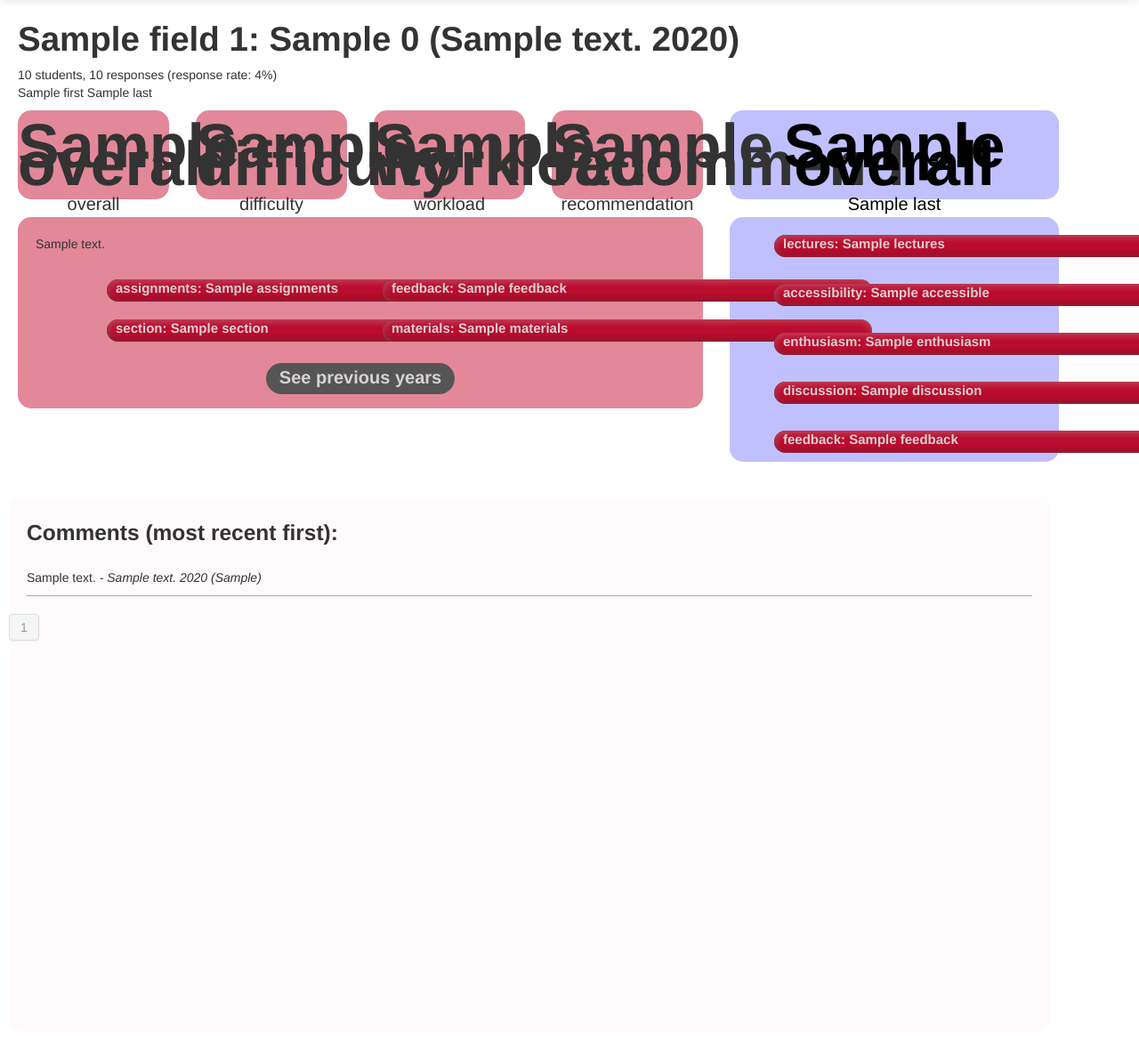
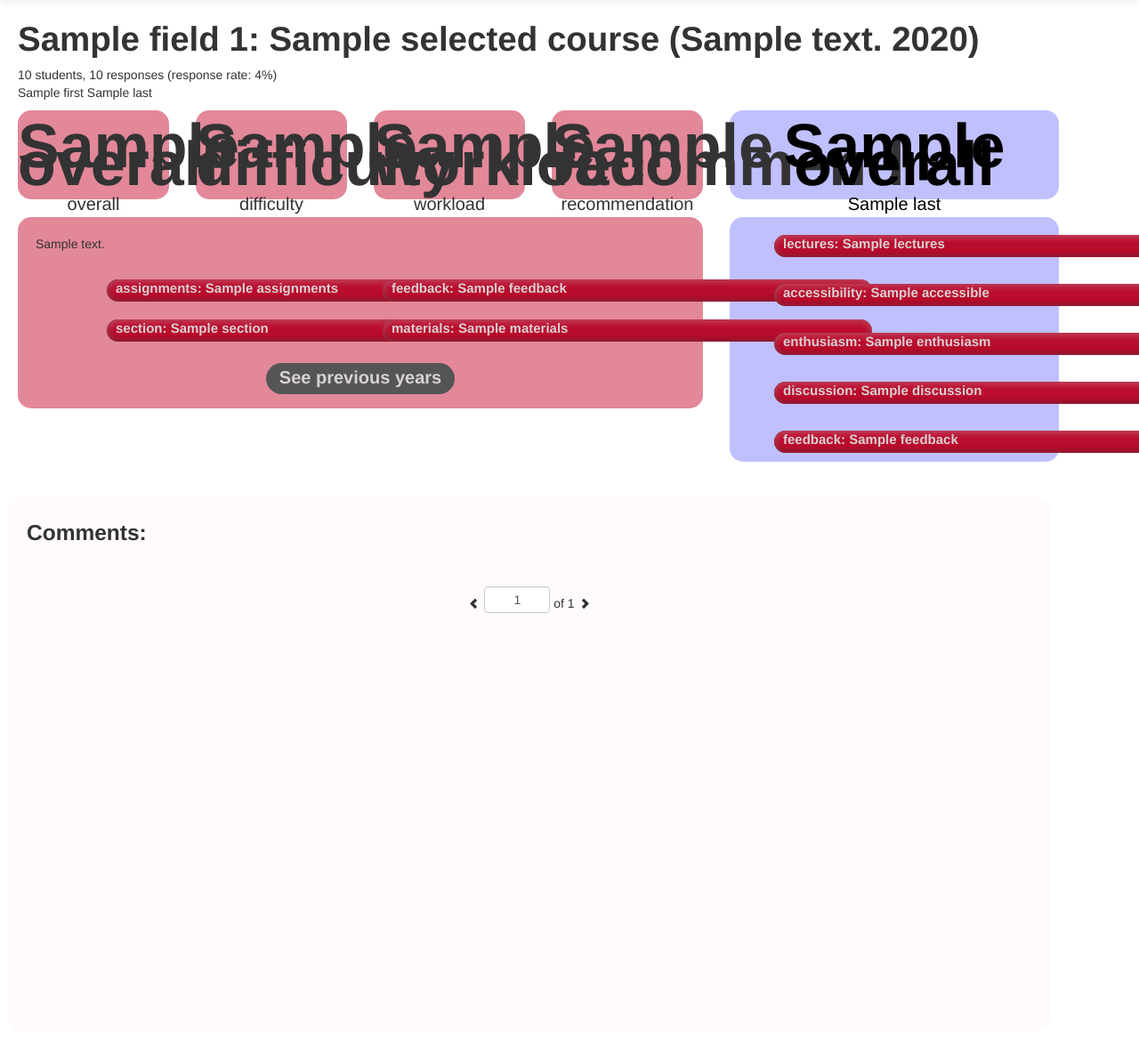
Before and after one commit to amauboussin/q-guide, a Django app: template q/templates/course.html in a window 1280 px wide; the page is wider, and only the part inside the window is pictured. Shown: the part 46-1225 px from the top of that part at 89% size. Run offline with Django 3.2, Linux system fonts and the light colour scheme; the template is opened without the code that fills it: most values are stand-ins (such as "Sample title", 1, 10 or a date in 2020); some libraries are stand-ins or nearby versions.

Commit message:
Implements comment loading with ajax

```diff
--- a/q/templates/base.html
+++ b/q/templates/base.html
@@ -29,6 +29,7 @@
     <link rel="apple-touch-icon-precomposed" href="{{ STATIC_URL }}bootstrap/ico/apple-touch-icon-57-precomposed.png">
     <script src="{{ STATIC_URL }}bootstrap/js/jquery.js"></script>
 
+    <!-- Google Analytics -->
     <script type="text/javascript">
 
         var _gaq = _gaq || [];
--- a/q/templates/course.html
+++ b/q/templates/course.html
@@ -1,7 +1,7 @@
 {% extends "base.html" %}
 {% load get_color %}
 
-{% block title %}{{ courses.0.field }} {{ courses.0.number }}{% endblock %}
+{% block title %}{{ selected_course.field }} {{ selected_course.number }}{% endblock %}
 
 {% block head %}
 <link href="{{ STATIC_URL }}css/courses.css" rel="stylesheet">
@@ -11,34 +11,34 @@
 {% block content %}
 
 
-<h1>{{ courses.0.field }} {{ courses.0.number }}: {{ courses.0.title }} ({{ courses.0.term_text }} {{ courses.0.year }})</h1>
-<p id="basic_stats">{{ courses.0.enrollment }} students, {{ courses.0.evaluations }} responses (response rate: {{ courses.0.response_rate }}%)</p>
-<p>{{ courses.0.get_profs.0.first }} {{ courses.0.get_profs.0.last }}</p>
+<h1><span id="field">{{ selected_course.field }}</span> <span id="number">{{ selected_course.number }}</span>: {{ selected_course.title }} (<span id="term">{{ selected_course.term_text }}</span> <span id="year">{{ selected_course.year }}</span>)</h1>
+<p id="basic_stats">{{ selected_course.enrollment }} students, {{ selected_course.evaluations }} responses (response rate: {{ selected_course.response_rate }}%)</p>
+<p>{{ selected_course.get_profs.0.first }} {{ selected_course.get_profs.0.last }}</p>
 
 <div class="row">
 	<div class="span2 score-box course">
-		<div class="score">{{ courses.0.overall }}</div>
+		<div class="score">{{ selected_course.overall }}</div>
 		<div class="title">overall</div>
 	</div>
 
 	<div class="span2 score-box course">
-		<div class="score">{{ courses.0.difficulty }}</div>
+		<div class="score">{{ selected_course.difficulty }}</div>
 		<div class="title">difficulty</div>
 	</div>
 
 	<div class="span2 score-box course">
-		<div class="score">{{ courses.0.workload }}</div>
+		<div class="score">{{ selected_course.workload }}</div>
 		<div class="title">workload</div>
 	</div>
 	<div class="span2 score-box course">
-		<div class="score">{{ courses.0.recommend }}</div>
+		<div class="score">{{ selected_course.recommend }}</div>
 		<div class="title">recommendation</div>
 	</div>
 
-	<a class = "hiddenlink" href = "{{ courses.0.get_profs.0.get_absolute_url }}">
+	<a class = "hiddenlink" href = "{{ selected_course.get_profs.0.get_absolute_url }}">
 		<div class="span4 score-box prof">
-			<div class="score">{{ courses.0.get_profs.0.overall }}</div>
-			<div class="title">{{ courses.0.get_profs.0.last }}</div>
+			<div class="score">{{ selected_course.get_profs.0.overall }}</div>
+			<div class="title">{{ selected_course.get_profs.0.last }}</div>
 		</div>
 	</a>
 </div>
@@ -47,24 +47,24 @@
 <div class="row" style="margin-left: -20px">
 	<div class="span8 course info">
 		<p class = "text">
-			{{ courses.0.description }}
+			{{ selected_course.description }}
 		</p>
 		<div class="row">
 			<div class="span3 course bar offset1">
-				<!-- width: courses.0.assignments / 5.0 * 100% -->
-				<span style="width: {% widthratio courses.0.assignments 5.0 100 %}%">assignments: {{ courses.0.assignments }}</span>
+				<!-- width: selected_course.assignments / 5.0 * 100% -->
+				<span style="width: {% widthratio selected_course.assignments 5.0 100 %}%">assignments: {{ selected_course.assignments }}</span>
 			</div>
 			<div class="span3 course bar">
-				<span style="width: {% widthratio courses.0.feedback 5.0 100 %}%">feedback: {{ courses.0.feedback }}</span>
+				<span style="width: {% widthratio selected_course.feedback 5.0 100 %}%">feedback: {{ selected_course.feedback }}</span>
 			</div>
 		</div>
 		<div class="row">
 			<div class="span3 course bar offset1">
-				<span style="width: {% widthratio courses.0.section 5.0 100 %}%">section: {{ courses.0.section }}</span>
+				<span style="width: {% widthratio selected_course.section 5.0 100 %}%">section: {{ selected_course.section }}</span>
 			</div>
 
 			<div class="span3 course bar">
-				<span style="width: {% widthratio courses.0.materials 5.0 100 %}%">materials: {{ courses.0.materials }}</span>
+				<span style="width: {% widthratio selected_course.materials 5.0 100 %}%">materials: {{ selected_course.materials }}</span>
 			</div>
 		</div>
 
@@ -78,27 +78,27 @@
 	<div class="span4 prof info" style="margin-left: 10px">
 		<div class="prof row">
 			<div class="span3 course bar">
-				<span style="width: {% widthratio courses.0.get_profs.0.lectures 5.0 100 %}%">lectures: {{ courses.0.get_profs.0.lectures }}</span>
+				<span style="width: {% widthratio selected_course.get_profs.0.lectures 5.0 100 %}%">lectures: {{ selected_course.get_profs.0.lectures }}</span>
 			</div>
 		</div>
 		<div class="prof row">
 			<div class="span3 course bar">
-				<span style="width: {% widthratio courses.0.get_profs.0.accessible 5.0 100 %}%">accessibility: {{ courses.0.get_profs.0.accessible }}</span>
+				<span style="width: {% widthratio selected_course.get_profs.0.accessible 5.0 100 %}%">accessibility: {{ selected_course.get_profs.0.accessible }}</span>
 			</div>
 		</div>
 		<div class="prof row">
 			<div class="span3 course bar">
-				<span style="width: {% widthratio courses.0.get_profs.0.enthusiasm 5.0 100 %}%">enthusiasm: {{ courses.0.get_profs.0.enthusiasm }}</span>
+				<span style="width: {% widthratio selected_course.get_profs.0.enthusiasm 5.0 100 %}%">enthusiasm: {{ selected_course.get_profs.0.enthusiasm }}</span>
 			</div>
 		</div>
 		<div class="prof row">
 			<div class="span3 course bar">
-				<span style="width: {% widthratio courses.0.get_profs.0.discussion 5.0 100 %}%">discussion: {{ courses.0.get_profs.0.discussion }}</span>
+				<span style="width: {% widthratio selected_course.get_profs.0.discussion 5.0 100 %}%">discussion: {{ selected_course.get_profs.0.discussion }}</span>
 			</div>
 		</div>
 		<div class="prof row">
 			<div class="span3 course bar">
-				<span style="width: {% widthratio courses.0.get_profs.0.feedback 5.0 100 %}%">feedback: {{ courses.0.get_profs.0.feedback }}</span>
+				<span style="width: {% widthratio selected_course.get_profs.0.feedback 5.0 100 %}%">feedback: {{ selected_course.get_profs.0.feedback }}</span>
 			</div>
 		</div>
 	</div>
@@ -121,19 +121,14 @@
 		        <th>Section</th>
 		        <th>Feedback given</th>
 		        <th>Recommended</th>
-                <th>Full Report</th>
 		    </tr>
 	    </thead>
 	    <tbody>
 			{% for course in courses %}
 		    <tr>
-		        <td>{{ course.term_text }} {{ course.year }}</td>
-		        <td>{% for prof in course.get_profs %}
-		            <a href="{{ prof.get_absolute_url }}">{{ prof }}</a><br>
-		        {% endfor %}</td>
-		        <td>{% for prof in course.get_profs %}
-		            {{ prof.overall }} <br>
-		        {% endfor %}</td>
+		        <td><a href="{{ course.get_absolute_url }}">{{ course.term_text }} {{ course.year }}</a</td>
+		        <td>{% for prof in course.get_profs %} <a href="{{ prof.get_absolute_url }}">{{ prof }}</a><br> {% endfor %}</td>
+		        <td>{% for prof in course.get_profs %} {{ prof.overall }} <br> {% endfor %}</td>
 		        <td>{{ course.enrollment }}</td>
 		        <td>{{ course.response_rate }}</td>
 		        <td style="background-color: {{ course.overall|get_color:"" }}">{{ course.overall }}</td>
@@ -144,7 +139,6 @@
 		        <td style="background-color: {{ course.section|get_color:"" }}">{{ course.section }}</td>
 		        <td style="background-color: {{ course.feedback|get_color:"" }}">{{ course.feedback }}</td>
 		        <td style="background-color: {{ course.recommend|get_color:"" }}">{{ course.recommend }}</td>
-                <td><a href="{{ course.get_absolute_url }}">See full report</a></td>
 		    </tr>
 			{% endfor %}
 		</tbody>
@@ -152,14 +146,15 @@
 </div>
 
 <div class="row">
-	<div class="span12" id="comments">
-		<h3>Comments (most recent first):</h3>
-		{% for comment in courses.0.comments %}
-			<p class="comment">{{ comment.comment }}<i> - {{ courses.0.term_text }} {{ courses.0.year }} ({{ courses.0.get_profs.0 }})</i></p>
-		{% endfor %}
-		<div class="pagination">
-			<ul>
-			</ul>
+	<div class="span12" id="comment_box">
+		<h3>Comments:</h3>
+		<div id="comments"> </div>
+		<!-- Icons provided by http://glyphicons.com/ -->
+		<br/>
+		<div class="centered">
+			<a href="#comments" id="left_arrow">
+				<i class="icon-chevron-left"></i>
+			</a> <input id="current_page" type="text" class="input-mini centered" value="1"/> of <span id="num_pages">{{ num_pages }}</span> <a id="right_arrow" href="#comments"><i class="icon-chevron-right"></i></a>
 		</div>
 	</div>
 </div>
--- a/q/viewer/static/css/courses.css
+++ b/q/viewer/static/css/courses.css
@@ -61,7 +61,7 @@
 }
 
 
-div.info, div.info  p, p.comment, #comments h3
+div.info, div.info  p, p.comment, #comment_box h3
 {
 	margin: 20px;
 }
@@ -84,6 +84,11 @@
 p.comment.firstcomment
 {
 	padding-top: 0px;
+}
+
+.centered
+{
+	text-align: center;
 }
 
 div.info .centered
@@ -211,7 +216,7 @@
     color: #D8D2D3;
 }
 
-#comments
+#comment_box
 {
 	margin: 20px;
 	-moz-border-radius: 15px;
--- a/q/viewer/static/js/courses.js
+++ b/q/viewer/static/js/courses.js
@@ -1,82 +1,101 @@
 var comments_per_page = 10;
-var hidden = true;
-
-function pageturn(page)
-{
-	console.log(page);
-	var first_comment = comments_per_page * (page - 1) + 1;
-	var i;
-
-	// If first_comment not found, page out of range
-	if (!$("#comment" + first_comment).html())
-		return;
-
-	// reduce margin-top
-	$("#comment" + first_comment).addClass("firstcomment");
-
-	// hide comments before
-	for(i = 1; i < first_comment; i++)
-	{
-		$("#comment" + i).hide();
-	}
-
-	// show comments on page
-	for(i = first_comment; i < first_comment + comments_per_page && $("#comment" + i).html(); i++)
-	{
-		$("#comment" + i).show();
-	}
-
-	// hide comments after
-	for(i = first_comment + comments_per_page; $("#comment" + i).html(); i++)
-	{
-		$("#comment" + i).hide();
-	}
-
-	$(".pagination ul li").removeClass("active");
-	$("#page" + page).addClass("active");
-}
+var num_pages;
+var current_page;
 
 $(function()
 {
-	// number each comment
-	var count = 1;
-	$("#comments p.comment").each(function(){
-		this.id = "comment" + count;
-		count ++;
+	current_page = 1;
+	num_pages = Number($("#num_pages").html());
+	get_comments(current_page);
+
+	$("#right_arrow").click(function() {
+		turn_page(1);
 	});
+	$("#left_arrow").click(function() {
+		turn_page(-1);
+	});
+	$("#current_page").keypress(function(e) {
+		if (e.which == 13) {
+	    	get_comments($("#current_page").val());
+  		}
+	});
+});
 
-	// add page numbers to the bottom of the page
-	for(var page = 1; $("#comment" + (comments_per_page * (page - 1) + 1)).html(); page ++)
+// Get a page of comments.  First page is page 1 (page 0 DNE), last page is page num_pages
+function get_comments(page_n)
+{
+	if (!is_int(page_n))
 	{
-		// id = "page<number>"
-		var elt = "<li id=\"page" + page + "\"><a href=\"#comments\">" + page + "</a></li>"
-		$(".pagination ul").append(elt);
-		$("#page" + page + " a").click(function(e){
-			e.preventDefault();
-			// http://stackoverflow.com/questions/448666/parsing-an-int-from-a-string-in-javascript
-			// find the page number clicked
-			var p = $(this).parent().attr("id").match(/\d+/);
-			pageturn(p);
-		});
+		$("#current_page").val(current_page);
+		console.log("Not an integer\n");
+		return;
 	}
-	// start with page 1
-	pageturn(1);
-	// hide or show the table
-	$("#seemore").click(function(e){
-		e.preventDefault();
-		if(hidden)
-		{
-			$("#table").show();
-			hidden = false;
-			$("#seemore a").html("Hide previous years");
-		}
 
-		else
-		{
-			$("#table").hide();
-			hidden = true;
-			$("#seemore a").html("See previous years");
+	page_n = Number(page_n);
+
+	if (page_n < 1 || page_n > num_pages)
+	{
+		$("#current_page").val(current_page);
+		console.log("Page out of bounds\n");
+		return;
+	}
+
+	var first_comment = (page_n - 1) * comments_per_page;
+	var last_comment = first_comment + comments_per_page - 1;
+	var field = $("#field").html();
+	var number = $("#number").html();
+	var term = $("#term").html();
+	var year = $("#year").html();
+	var url = "/courses/" + field + "/" + number + "/" + year + "/" + term + "/comments/?first=" + first_comment + "&last=" + last_comment;
+
+	$.ajax({
+		dataType: "json",
+		url: url,
+		success: function(data) {
+			if (!data.success)
+			{
+				$("#current_page").val(current_page);
+				return;
+			}
+
+			current_page = Number($("#current_page").val());
+
+			var comments = data.comments_to_show;
+			$("#comments").empty();
+
+			comments.forEach(function(element, index, array) {
+
+				var term = (element.term == 1) ? "Fall" : "Spring";
+
+				$("#comments").append('<p class="comment">' + element.comment + "<i> - " + term + " "
+					                  + element.course_info.year + " (Instructor: " + element.course_info.profs[0] + ")</i>"+ '</p>');
+				if (index == 0)
+				{
+					$("#comments p.comment").addClass("firstcomment");
+				}
+			});
 		}
 	});
 }
-)
+
+// from user karim79 at http://stackoverflow.com/questions/1019515/javascript-test-for-an-integer#answer-1019526
+function is_int(str)
+{
+	var intRegex = /^\d+$/;
+
+	if (intRegex.test(str))
+		return true;
+	else
+		return false;
+
+}
+
+function turn_page(delta)
+{
+	page_n = current_page + delta;
+	if (page_n > 0 && page_n <= num_pages)
+	{
+		$("#current_page").val(page_n);
+		get_comments(page_n);
+	}
+}
```
Also changed, not shown: q/q/urls.py (+8 -7 lines), q/viewer/ajax.py (+15 -18 lines), q/viewer/ajax_helper.py (+8 -0 lines), q/viewer/course_views.py (+14 -7 lines).
